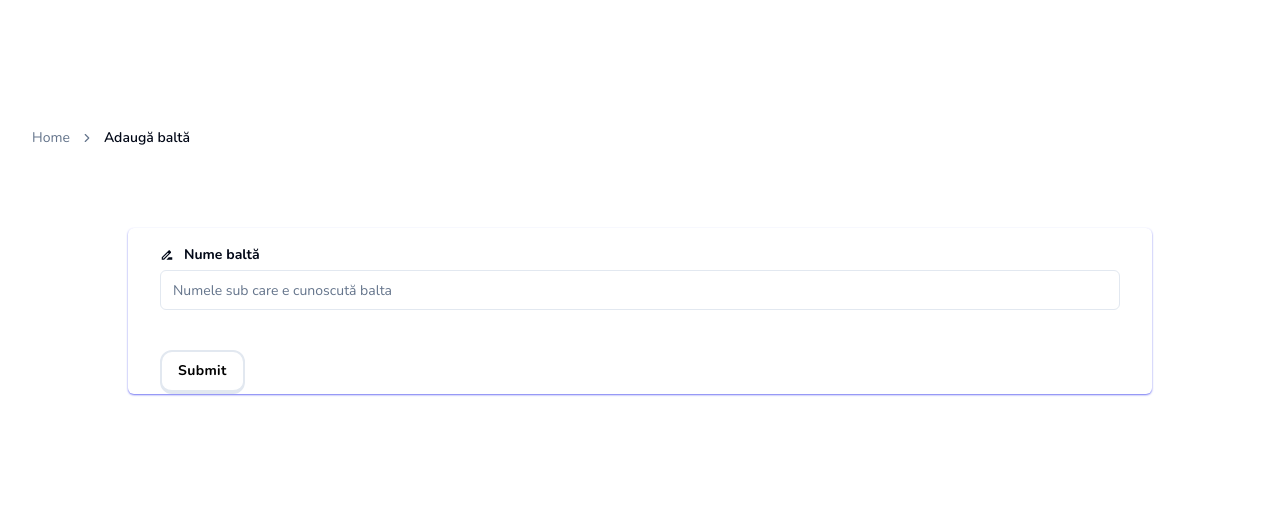
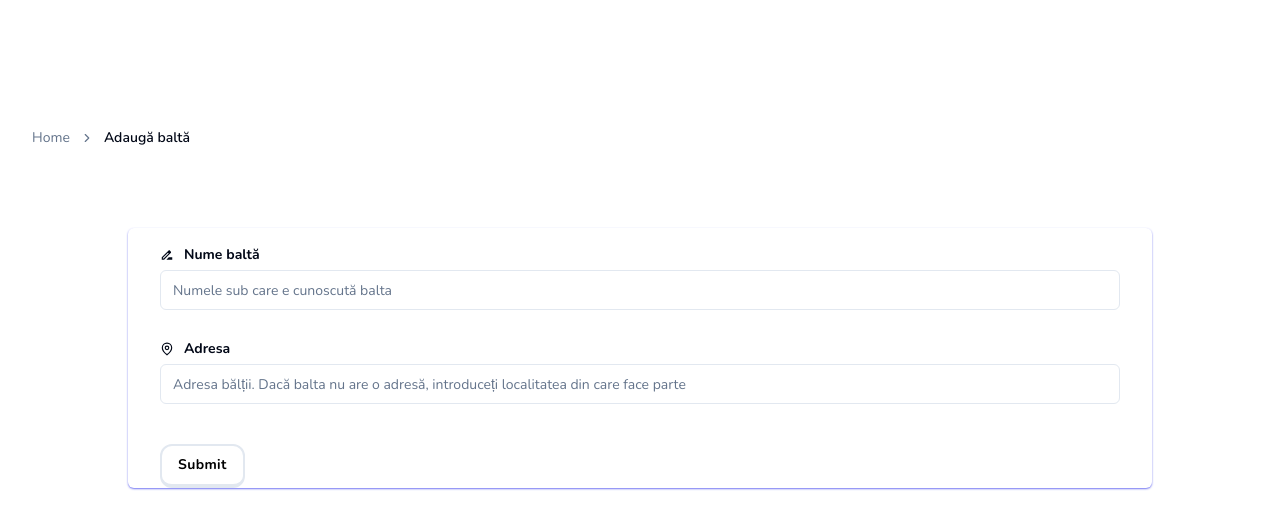
Before and after one commit to alexmihai288/pescuit-romania, a Next.js app: page /adauga-balta in a window 1280 px wide. Shown: the top 528 px of the page. Built offline with nearby package versions, Linux system fonts and the light colour scheme.

Commit message:
chore -inputs

```diff
--- a/components/CreateLakeForm.tsx
+++ b/components/CreateLakeForm.tsx
@@ -15,17 +15,22 @@ import { zodResolver } from "@hookform/resolvers/zod";
 import { useForm } from "react-hook-form";
 import { z } from "zod";
 import { MdDriveFileRenameOutline } from "react-icons/md";
+import { MapPin } from "lucide-react";
 
 const formSchema = z.object({
-  nume_baltă: z.string().min(2, {
-    message: "Numele bății trebuie să conțină cel putin 2 caractere.",
+  nume_balta: z.string().min(2, {
+    message: "Numele bălții trebuie să conțină cel putin 2 caractere.",
+  }),
+  adresa: z.string().min(3, {
+    message: "Locația trebuie să conțină mai mult de 2 caractere",
   }),
 });
 export const CreateLakeForm = () => {
   const form = useForm<z.infer<typeof formSchema>>({
     resolver: zodResolver(formSchema),
     defaultValues: {
-      nume_baltă: "",
+      nume_balta: "",
+      adresa: "",
     },
   });
 
@@ -41,7 +46,7 @@ export const CreateLakeForm = () => {
         <form onSubmit={form.handleSubmit(onSubmit)} className="space-y-8">
           <FormField
             control={form.control}
-            name="nume_baltă"
+            name="nume_balta"
             render={({ field }) => (
               <FormItem>
                 <FormLabel className="flex items-center gap-2.5 font-bold">
@@ -58,9 +63,39 @@ export const CreateLakeForm = () => {
               </FormItem>
             )}
           />
+          <FormField
+            control={form.control}
+            name="adresa"
+            render={({ field }) => (
+              <FormItem>
+                <FormLabel className="flex items-center gap-2.5 font-bold">
+                  <MapPin className="w-[14px] h-[14px]" />
+                  Adresa
+                </FormLabel>
+                <FormControl>
+                  <Input
+                    placeholder="Adresa bălții. Dacă balta nu are o adresă, introduceți localitatea din care face parte"
+                    {...field}
+                  />
+                  {/* <iframe
+                    title="location"
+                    className="w-full rounded-[10px] h-[250px] max-h-[250px]"
+                    src="https://www.google.com/maps/embed?pb=!1m18!1m12!1m3!1d2763.020206982105!2d21.348446376218227!3d46.170253471094355!2m3!1f0!2f0!3f0!3m2!1i1024!2i768!4f13.1!3m3!1m2!1s0x47459945cd214b5f%3A0xff0d372a84e6cae8!2sDum%20Dance%20Team%20-%20Scoala%20de%20dans!5e0!3m2!1sro!2sro!4v1697994662608!5m2!1sro!2sro"
+                    style={{ border: "0" }}
+                    loading="lazy"
+                    referrerPolicy="no-referrer-when-downgrade"
+                  ></iframe> */}
+                </FormControl>
+                <FormDescription></FormDescription>
+                <FormMessage />
+              </FormItem>
+            )}
+          />
           <Button type="submit">Submit</Button>
         </form>
       </Form>{" "}
     </div>
   );
 };
+
+//                 <MapPin className="w-[14px] h-[14px]" />
```
